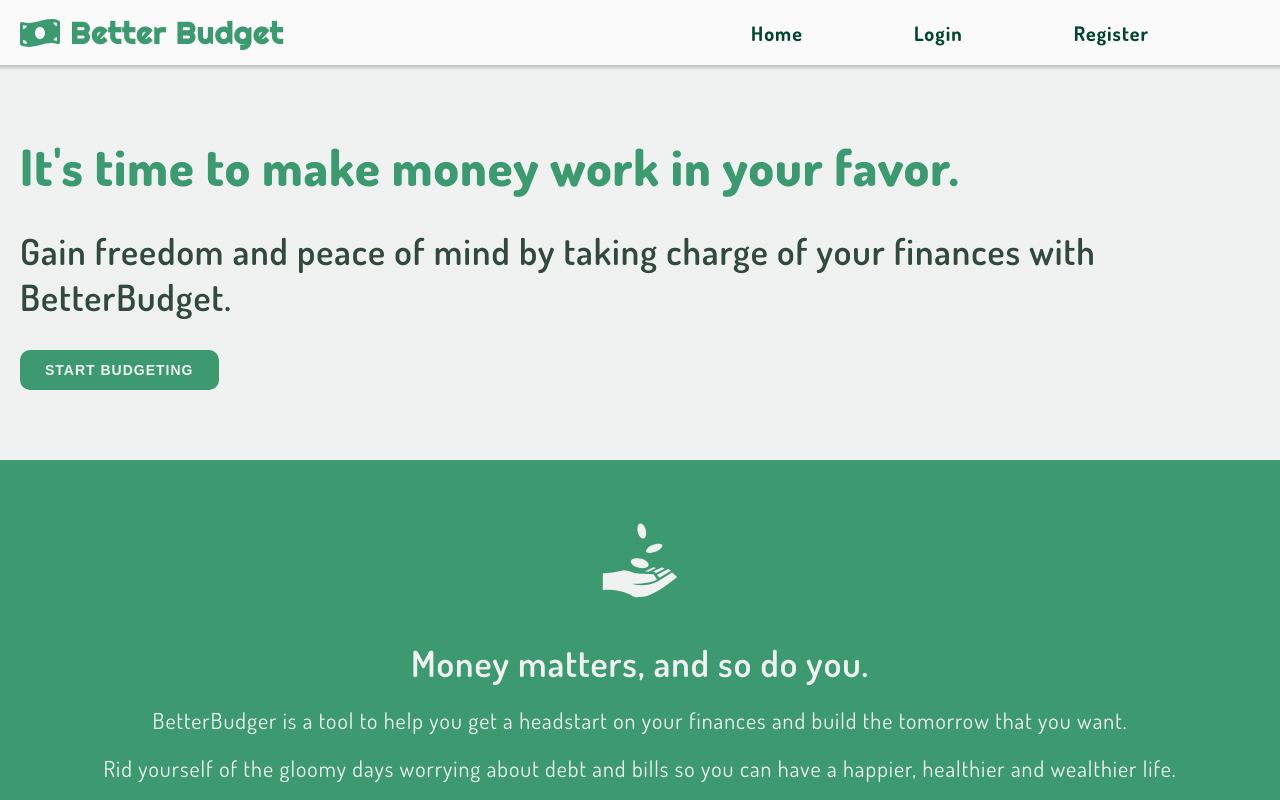
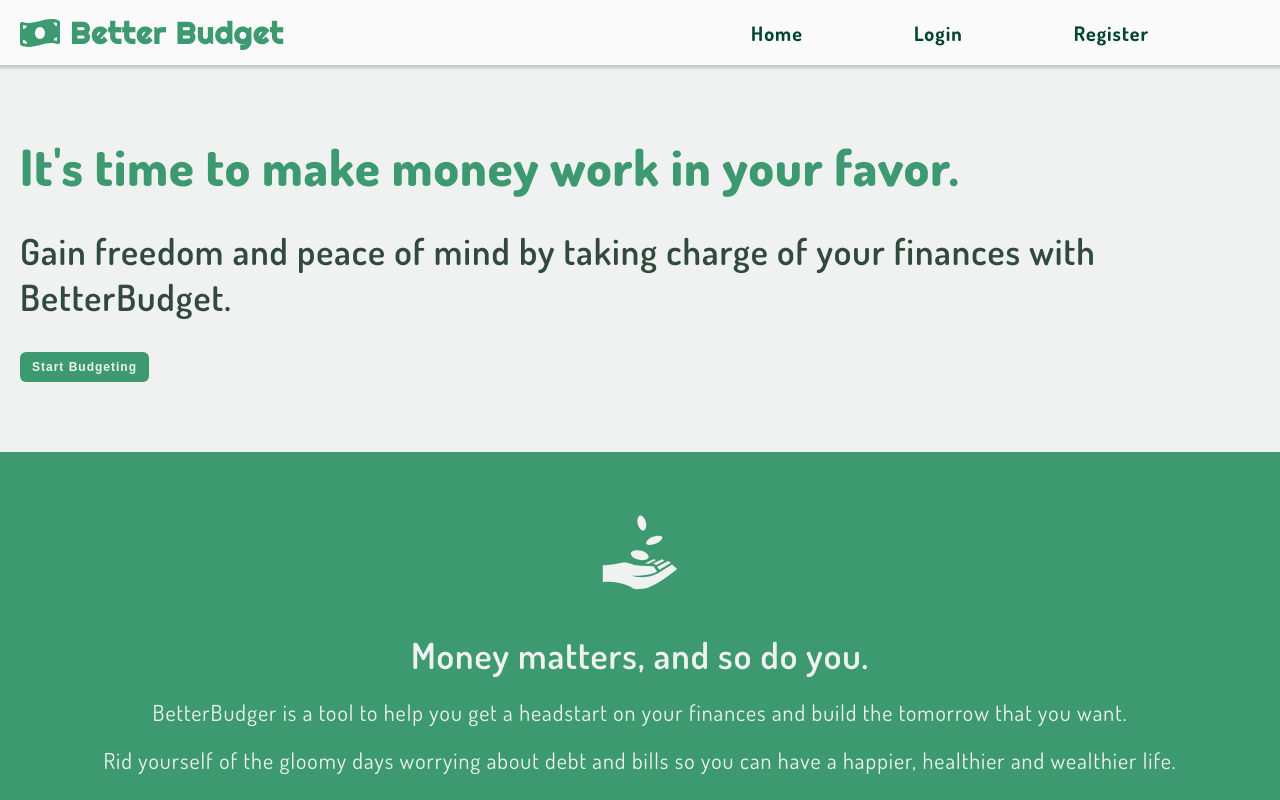
Before and after one commit to JohnSebastian3/better-budget, a React (Create React App) app in the folder client/: page / in a window 1280 px wide. Shown: the top 800 px of the page. Built offline with nearby package versions, Linux system fonts and the light colour scheme; no server answers; a web font is replaced by a local one.

Commit message:
Add button props and new button types

```diff
--- a/client/src/components/UI/Button/Button.module.css
+++ b/client/src/components/UI/Button/Button.module.css
@@ -1,21 +1,21 @@
 .btn {
   border: none;
-  border-radius: 10px;
-  padding: 12px 25px;
+  border-radius: 6px;
+  padding: 8px 12px;
   cursor: pointer;
   font-weight: bold;
   color: #777;
-  font-size: 1.5rem;
+  font-size: 1.25rem;
 }
 
 .btn--primary--purple,
 .btn--primary--green {
-  font-size: 1.4rem;
+  font-size: 1.2rem;
   font-weight: 800;
-  text-transform: uppercase;
   letter-spacing: 1px;
   color: #EFF2F1;
 }
+
 
 .btn--primary--purple {
   background-color: #967AA1;
@@ -29,8 +29,14 @@
   background-color: #b694c3;
 }
 
+
 .btn--primary--green:hover {
   background-color: #51c591;
+}
+
+.btn--primary--green:disabled {
+  background-color: #98b6a9;
+  cursor: not-allowed;
 }
 
 .btn--tab--green {
@@ -38,9 +44,10 @@
   background-color: transparent;
   border-radius: 0px;
   padding: 20px 15px;
+  font-size: 1.4rem;
 }
 
-.btn--tab--green-selected{
+.btn--tab--green--selected{
   color: #3D9970;
   font-weight: bold;
   border-bottom: 3px solid #3D9970;
@@ -56,3 +63,32 @@
   color: #EFF2F1;
   background-color: #3D9970;
 }
+
+.btn--secondary--transparent {
+  border: none;
+  outline: none;
+  background-color: #fafafa;
+  color: #3D9970;
+}
+
+
+.btn--secondary--transparent:hover,
+.btn--secondary--transparent--dark:hover
+ {
+  background-color: #ddf3ea;
+  /* color: #EFF2F1; */
+}
+
+.btn--secondary--transparent--dark {
+  border: none;
+  outline: none;
+  background-color: #EFF2F1;
+  color: #3D9970;
+}
+
+
+@media screen and (min-width: 840px) {
+  .btn {
+
+  }
+}
--- a/client/src/components/UI/Button/Button.tsx
+++ b/client/src/components/UI/Button/Button.tsx
@@ -14,7 +14,9 @@ const Button = (props: ButtonProps) => {
   return (
     <button
       type={props.type}
-      className={`${style.btn} ${style[props.kind]} ${props.modifier ? style[props.modifier] : ''}`}
+      className={`${style.btn} ${style[props.kind]} ${
+        props.modifier ? style[props.modifier] : ""
+      } `}
       disabled={props.disabled}
       onClick={props.onClick ? props.onClick : () => {}}
     >
```
